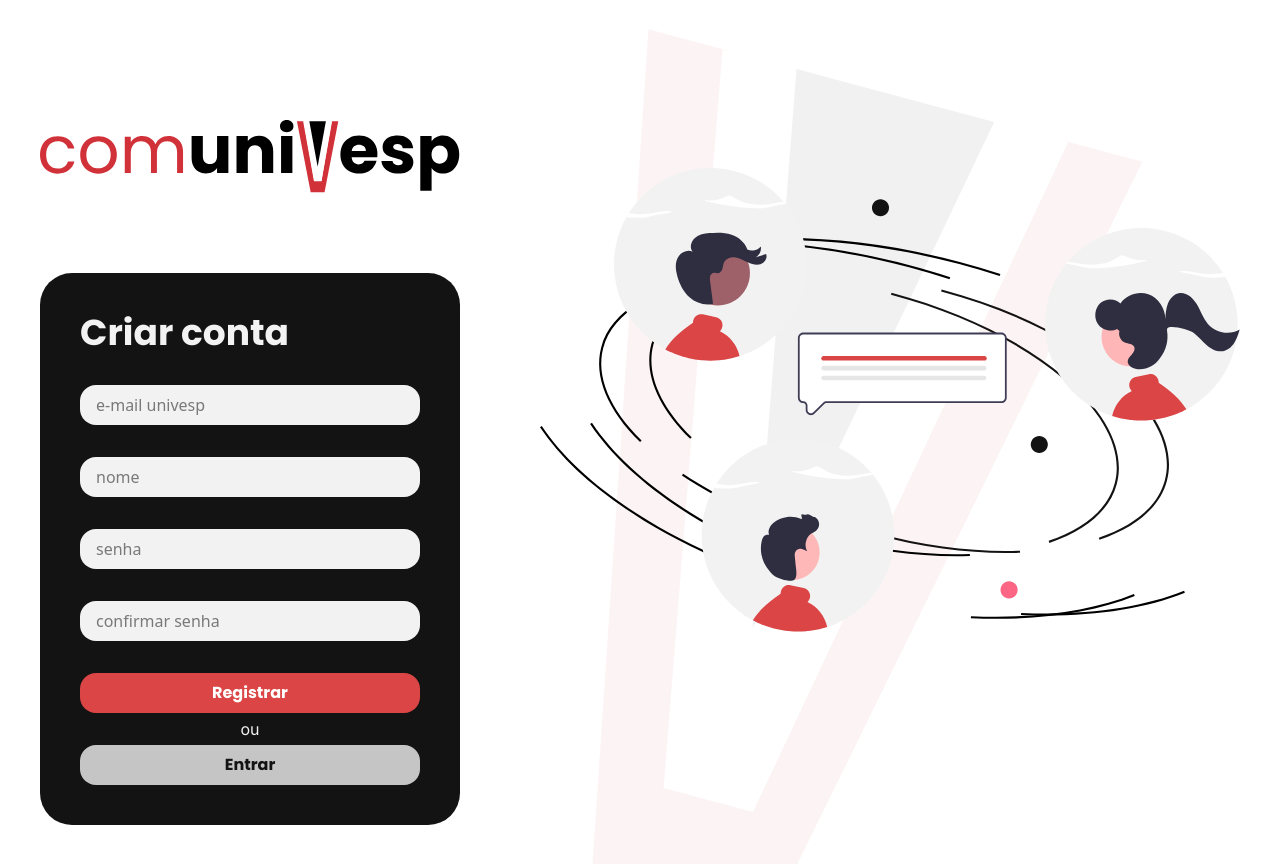
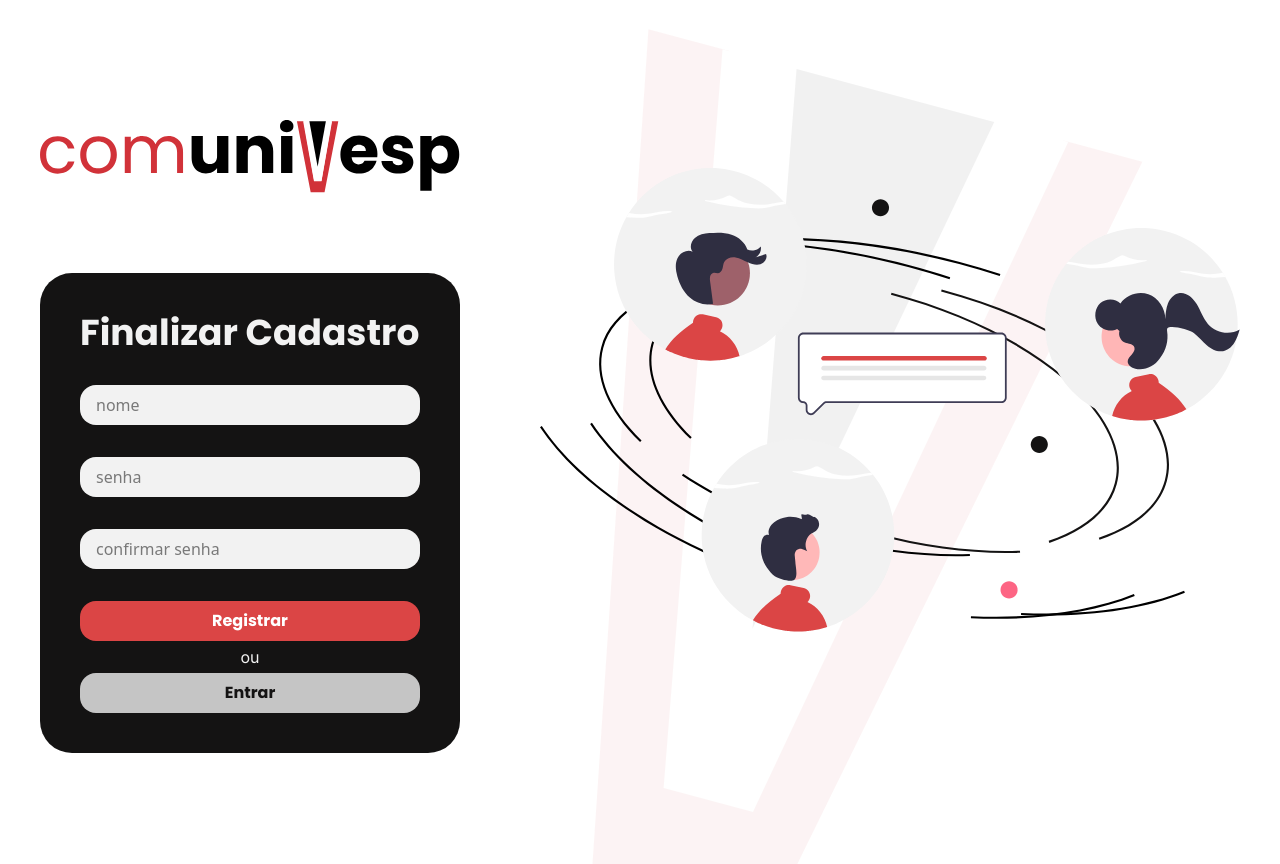
Before and after one commit to fabiolima-dev/comunivesp-web, a React (Vite) app: page /cadastro in a window 1280 px wide. Shown: the top 864 px of the page. Built offline with nearby package versions, Linux system fonts and the light colour scheme.

Commit message:
Integracao com o back end para finalizar cadastro e fazer login

```diff
--- a/src/components/login/CreateAccount.jsx
+++ b/src/components/login/CreateAccount.jsx
@@ -1,21 +1,79 @@
 import { Link } from "react-router-dom";
+import { useForm } from "react-hook-form";
+import { useLocation } from "react-router-dom";
+import { useNavigate } from "react-router-dom";
 
 function CreateAccount() {
+  const navigate = useNavigate();
+  const {
+    register,
+    handleSubmit,
+    watch,
+    formState: { errors },
+  } = useForm();
+  const senha = watch("senha");
+  const query = new URLSearchParams(useLocation().search);
+  const usuarioId = query.get("id");
+
+  const onSubmit = async (data) => {
+    try {
+      const response = await fetch(
+        "http://localhost:3000/auth/finalizar-cadastro",
+        {
+          method: "PATCH",
+          headers: { "Content-Type": "application/json" },
+          body: JSON.stringify({ ...data, usuarioId }),
+        },
+      );
+      if (response.ok) {
+        navigate("/login");
+      } else {
+        console.error("Erro ao finalizar cadastro.");
+      }
+    } catch (error) {
+      console.error("Erro ao finalizar cadastro.");
+    }
+  };
   return (
-    <form className="flex flex-col justify-around h-full bg-secondary w-full rounded-4xl p-10 gap-8">
-      <h2 className="text-tertiary">Criar conta</h2>
+    <form
+      onSubmit={handleSubmit(onSubmit)}
+      className="flex flex-col justify-around h-full bg-secondary w-full rounded-4xl p-10 gap-8"
+    >
+      <h2 className="text-tertiary">Finalizar Cadastro</h2>
       <div className="flex flex-col items-end w-full gap-8">
-        <input className="w-full" placeholder="e-mail univesp"></input>
-        <input className="w-full" placeholder="nome"></input>
-        <input className="w-full" placeholder="senha"></input>
-        <input className="w-full" placeholder="confirmar senha"></input>
+        <input
+          {...register("nome", { required: "Nome é obrigatório" })}
+          className="w-full"
+          placeholder="nome"
+        ></input>
+        {errors.nome && <p style={{ color: "red" }}>{errors.nome.message}</p>}
+        <input
+          {...register("senha", {
+            required: "Senha é obrigatória",
+            minLength: { value: 6, message: "Mínimo 6 caracteres" },
+          })}
+          type="password"
+          className="w-full"
+          placeholder="senha"
+        ></input>
+        {errors.senha && <p style={{ color: "red" }}>{errors.senha.message}</p>}
+        <input
+          {...register("confirmarSenha", {
+            required: "Confirme sua senha",
+            validate: (value) => value === senha || "As senhas não coincidem",
+          })}
+          type="password"
+          className="w-full"
+          placeholder="confirmar senha"
+        ></input>
+        {errors.confirmarSenha && (
+          <p style={{ color: "red" }}>{errors.confirmarSenha.message}</p>
+        )}
       </div>
       <div className="flex flex-col gap-1 w-full items-center">
-        <Link className="w-full" to="/cadastro">
-          <button className="bg-primary text-quaternary w-full">
-            Registrar
-          </button>
-        </Link>
+        <button type="submit" className="bg-primary text-quaternary w-full">
+          Registrar
+        </button>
         <p>ou</p>
         <Link className="w-full" to="/login">
           <button className="bg-quinary text-secondary w-full">Entrar</button>
--- a/src/components/login/Login.jsx
+++ b/src/components/login/Login.jsx
@@ -1,18 +1,54 @@
 import { Link } from "react-router-dom";
+import { useForm } from "react-hook-form";
 
 function Login() {
+  const { register, handleSubmit } = useForm();
+
+  const onSubmit = async (data) => {
+    try {
+      const response = await fetch("http://localhost:3000/auth/login", {
+        method: "POST",
+        headers: { "Content-type": "application/json" },
+        body: JSON.stringify(data),
+      });
+
+      const resBody = await response.json();
+
+      if (response.ok) {
+        console.log("Login bem-sucedido!", resBody);
+
+        localStorage.setItem("token", resBody.token);
+      } else {
+        alert(resBody.error);
+      }
+    } catch (error) {
+      console.error("Erro no login:", error);
+    }
+  };
   return (
-    <form className="flex flex-col justify-around h-full bg-secondary w-full rounded-4xl p-10 gap-4">
+    <form
+      onSubmit={handleSubmit(onSubmit)}
+      className="flex flex-col justify-around h-full bg-secondary w-full rounded-4xl p-10 gap-4"
+    >
       <h2 className="text-tertiary">Bem vindo de volta!</h2>
       <div className="flex flex-col items-end w-full gap-8">
-        <input className="w-full" placeholder="e-mail univesp"></input>
-        <input className="w-full" placeholder="senha"></input>
+        <input
+          className="w-full"
+          {...register("email")}
+          placeholder="e-mail univesp"
+        ></input>
+        <input
+          className="w-full"
+          type="password"
+          {...register("senha")}
+          placeholder="senha"
+        ></input>
         <Link>Esqueceu a senha?</Link>
       </div>
       <div className="flex flex-col gap-1 w-full items-center">
-        <Link className="w-full" to="/login">
-          <button className="bg-primary text-quaternary w-full">Entrar</button>
-        </Link>
+        <button type="submit" className="bg-primary text-quaternary w-full">
+          Entrar
+        </button>
         <p>ou</p>
         <Link className="w-full" to="/cadastro">
           <button className="bg-quinary text-secondary w-full">
--- a/src/components/login/RequestRegistration.jsx
+++ b/src/components/login/RequestRegistration.jsx
@@ -1,6 +1,8 @@
 import { useForm } from "react-hook-form";
+import { useNavigate } from "react-router-dom";
 
 function RequestRegistration() {
+  const navigate = useNavigate();
   const {
     register,
     handleSubmit,
@@ -19,6 +21,7 @@ function RequestRegistration() {
       );
       if (response.ok) {
         console.log("email enviado com sucesso");
+        navigate("/confirmacao-email");
       } else {
         console.error("Falha ao enviar o e-mail de autenticacao");
       }
```
